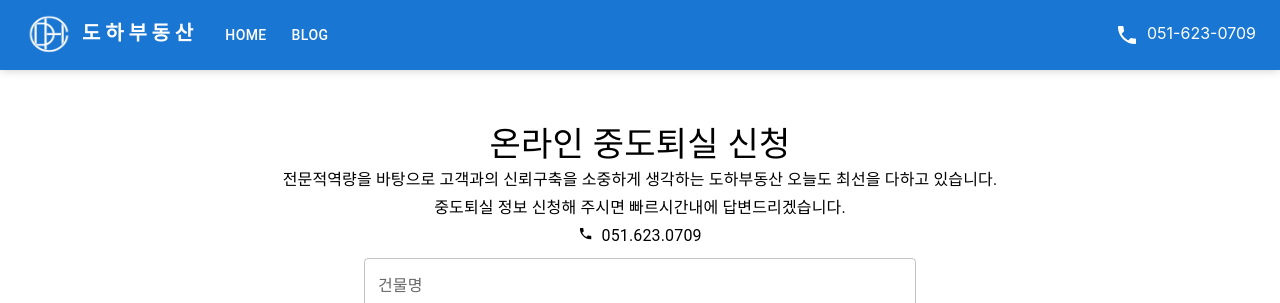
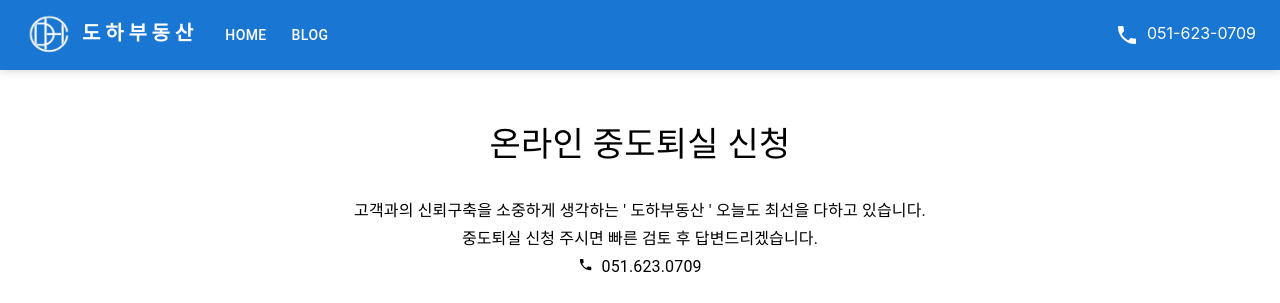
Before and after one commit to gyuminFuck/FindHomeApp, a React (Create React App) app: page / in a window 1280 px wide. Shown: the top 303 px of the page. Built offline with nearby package versions, Linux system fonts and the light colour scheme.

Commit message:
Editing Design third commit

```diff
--- a/src/screens/InputDataScreen.js
+++ b/src/screens/InputDataScreen.js
@@ -106,14 +106,14 @@ function InputDataScreen() {
           <Typography component="h2" variant="h4" color={"black"} sx={{}}>
             온라인 중도퇴실 신청
           </Typography>
-
+          <br />
           <Typography variant="subtitle1" color={"black"} sx={{}}>
-            전문적역량을 바탕으로 고객과의 신뢰구축을 소중하게 생각하는
-            도하부동산 오늘도 최선을 다하고 있습니다.
+            고객과의 신뢰구축을 소중하게 생각하는 ' 도하부동산 ' 오늘도 최선을
+            다하고 있습니다.
           </Typography>
 
           <Typography variant="subtitle1" color={"black"} sx={{}}>
-            중도퇴실 정보 신청해 주시면 빠르시간내에 답변드리겠습니다.
+            중도퇴실 신청 주시면 빠른 검토 후 답변드리겠습니다.
           </Typography>
           <Box sx={{ alignItems: "center" }}>
             <Typography variant="subtitle1" color={"black"}>
@@ -129,10 +129,11 @@ function InputDataScreen() {
           </Box>
         </Grid>
       </Grid>
+
       <Container maxWidth="sm">
         <Grid container spacing={1}>
           <Grid item xs={12}></Grid>
-
+          <br />
           <Grid item xs={12}>
             <TextField
               id="outlined-basic"
```
